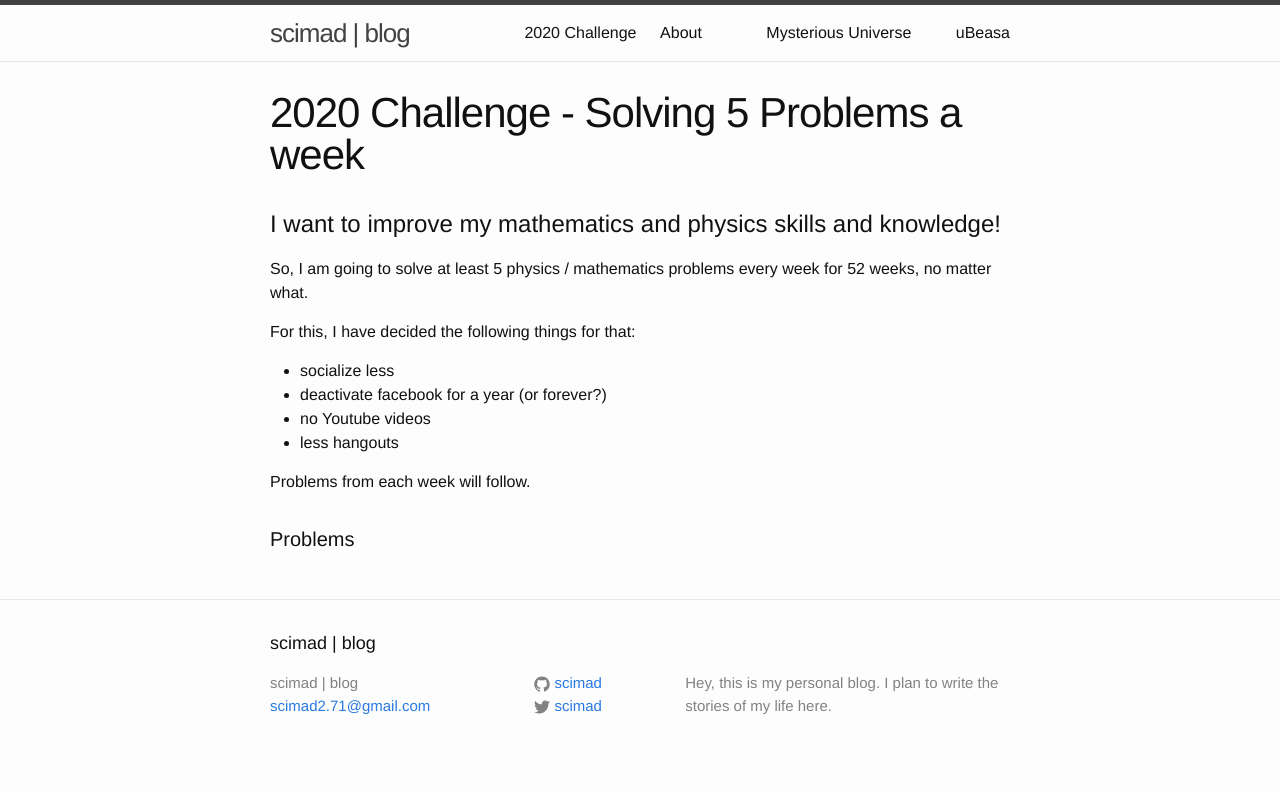
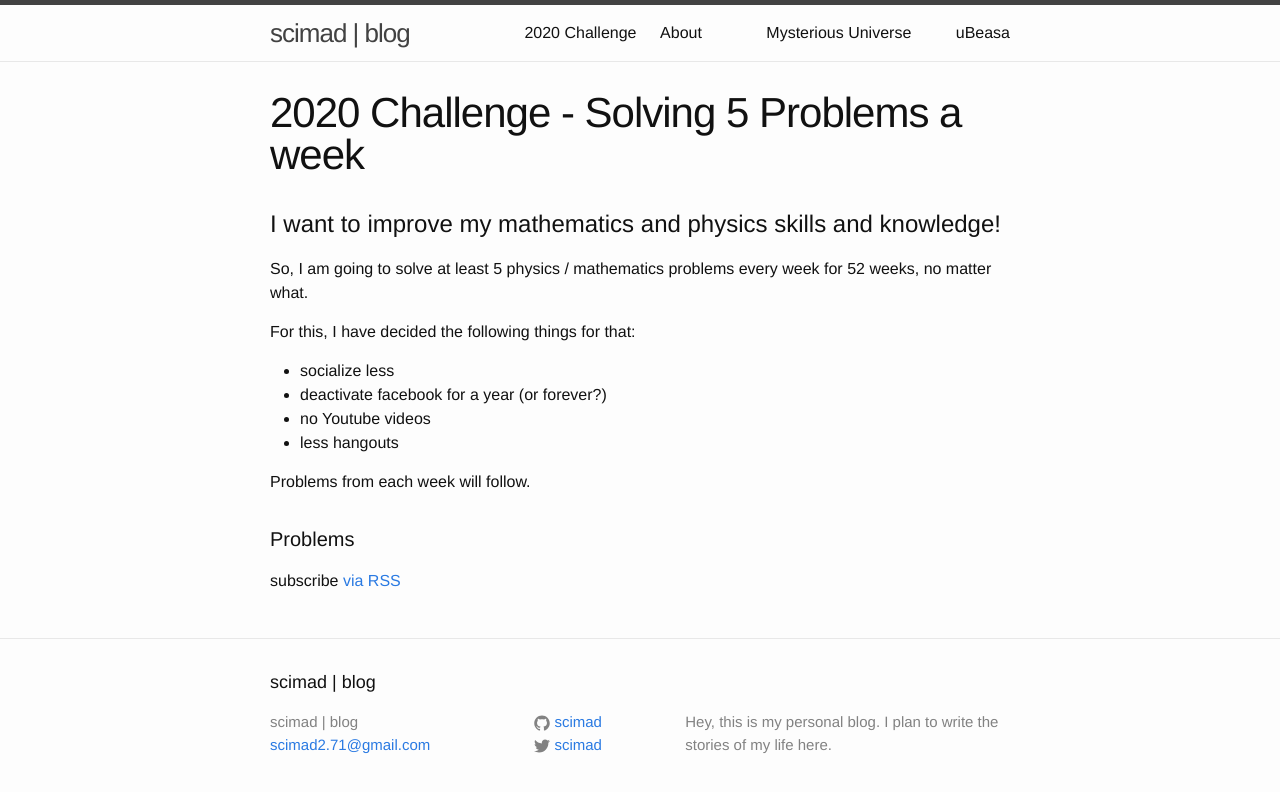
Before and after one commit to scimad/scimad.github.io, a Jekyll site: the page built from 2020-challenge.md, in a window 1280 px wide. Shown: the top 792 px of the page. Built offline with Jekyll 4.4.1, drawn with Linux system fonts in a browser that asks for light colours.

Commit message:
Add rss, facebook comment to 2020-challenge page

```diff
--- a/_layouts/problems-page.html
+++ b/_layouts/problems-page.html
@@ -18,3 +18,7 @@
 <ul class="post-list">
 
 </ul>
+
+<p class="rss-subscribe">subscribe <a href="{{ "/feed.xml" | prepend: site.baseurl }}">via RSS</a></p>
+
+<div class="fb-comments" data-href="https://scimad.github.io/2020-challenge" data-width="600" data-numposts="5"></div>
```
